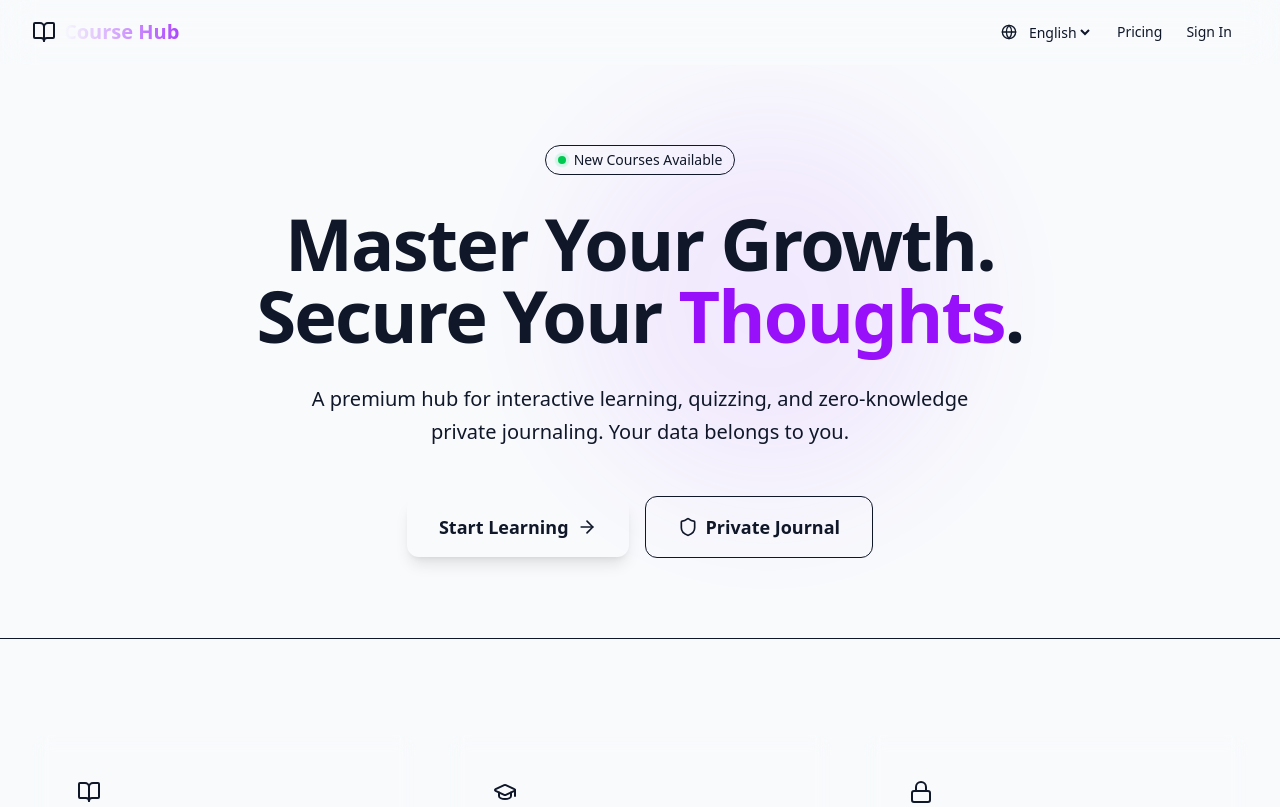
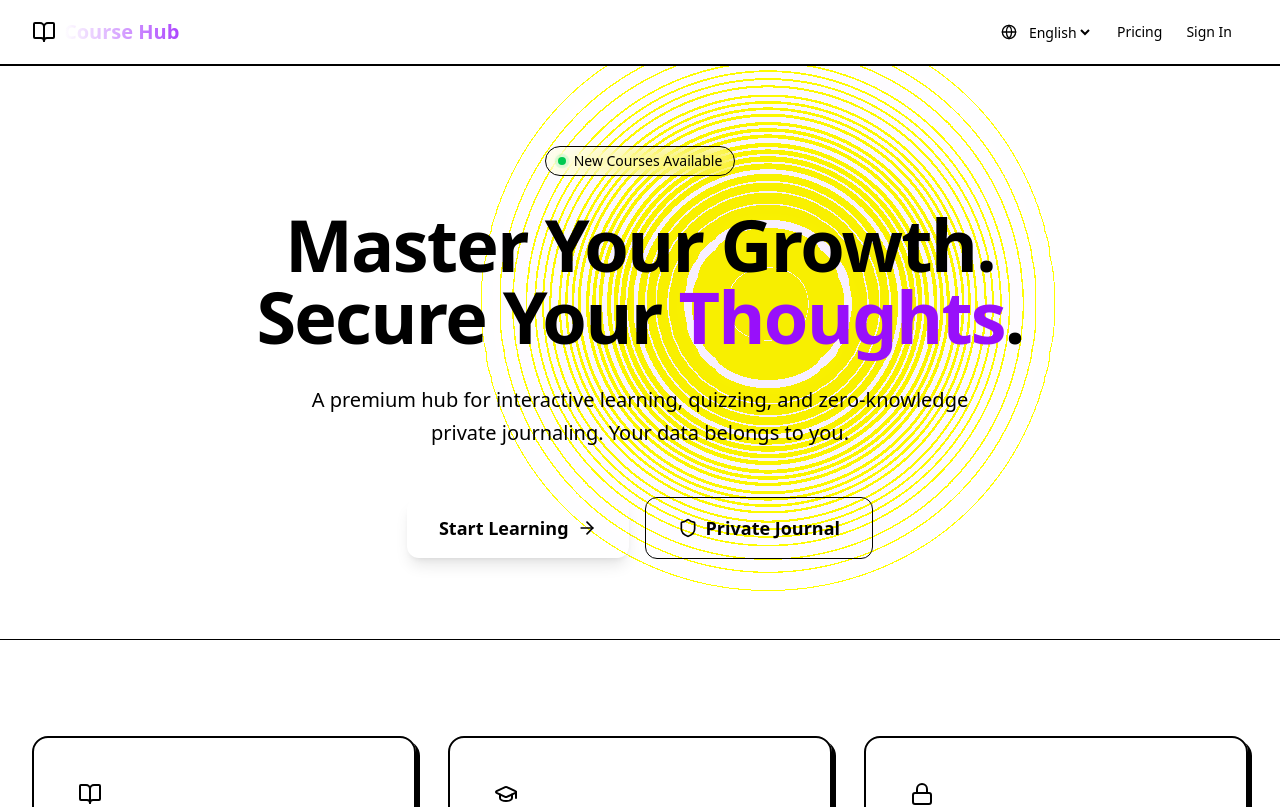
Before and after one commit to stigmagne/kursportal, a Next.js app: page /en in a window 1280 px wide. Shown: the top 807 px of the page. Built offline with nearby package versions, Linux system fonts and the light colour scheme; no server answers.

Commit message:
feat: redesign site with Neo-brutalist aesthetic
- Update global theme variables for high contrast
- Set border-radius to 0px
- Restyle components (Button, Card, Input, Dialog, Badge, Progress)
- Add thick borders and hard shadows
- Update Navbar and Sidebars to match theme

```diff
--- a/src/app/globals.css
+++ b/src/app/globals.css
@@ -6,68 +6,68 @@
 }
 
 :root {
-  /* Premium Light Theme */
-  --background: 210 40% 98%;    /* Soft blue-white */
-  --foreground: 222 47% 11%;    /* Deep slate */
+  /* Neo-Brutalist Light Theme */
+  --background: 0 0% 100%;    /* Pure White */
+  --foreground: 0 0% 0%;      /* Pure Black */
 
   --card: 0 0% 100%;
-  --card-foreground: 222 47% 11%;
+  --card-foreground: 0 0% 0%;
 
   --popover: 0 0% 100%;
-  --popover-foreground: 222 47% 11%;
+  --popover-foreground: 0 0% 0%;
 
-  --primary: 221 83% 53%;       /* Vibrant Blue */
-  --primary-foreground: 210 40% 98%;
+  --primary: 260 100% 60%;    /* Vibrant Purple */
+  --primary-foreground: 0 0% 100%;
 
-  --secondary: 210 40% 96.1%;
-  --secondary-foreground: 222 47% 11%;
+  --secondary: 47 100% 50%;   /* Vibrant Yellow */
+  --secondary-foreground: 0 0% 0%;
 
-  --muted: 210 40% 96.1%;
-  --muted-foreground: 215.4 16.3% 46.9%;
+  --muted: 0 0% 96%;
+  --muted-foreground: 0 0% 40%;
 
-  --accent: 210 40% 96.1%;
-  --accent-foreground: 222 47% 11%;
+  --accent: 180 100% 50%;     /* Vibrant Cyan */
+  --accent-foreground: 0 0% 0%;
 
-  --destructive: 0 84.2% 60.2%;
-  --destructive-foreground: 210 40% 98%;
+  --destructive: 0 100% 50%;  /* Pure Red */
+  --destructive-foreground: 0 0% 100%;
 
-  --border: 214.3 31.8% 91.4%;
-  --input: 214.3 31.8% 91.4%;
-  --ring: 221 83% 53%;
+  --border: 0 0% 0%;          /* Pure Black Border */
+  --input: 0 0% 0%;
+  --ring: 0 0% 0%;
 
-  --radius: 0.75rem;
+  --radius: 0rem;             /* Sharp corners */
 }
 
 @media (prefers-color-scheme: dark) {
   :root {
-    /* Premium Dark Theme */
-    --background: 224 71% 4%;     /* Very deep blue-black */
-    --foreground: 213 31% 91%;    /* Soft white */
+    /* Neo-Brutalist Dark Theme (Inverted) */
+    --background: 0 0% 5%;      /* Near Black */
+    --foreground: 0 0% 100%;    /* Pure White */
 
-    --card: 224 71% 4%;
-    --card-foreground: 213 31% 91%;
+    --card: 0 0% 5%;
+    --card-foreground: 0 0% 100%;
 
-    --popover: 224 71% 4%;
-    --popover-foreground: 213 31% 91%;
+    --popover: 0 0% 5%;
+    --popover-foreground: 0 0% 100%;
 
-    --primary: 217 91% 60%;       /* Lighter Blue for dark mode */
-    --primary-foreground: 222 47% 11%;
+    --primary: 260 100% 70%;    /* Lighter Purple */
+    --primary-foreground: 0 0% 0%;
 
-    --secondary: 217 19% 27%;
-    --secondary-foreground: 210 40% 98%;
+    --secondary: 47 100% 50%;   /* Vibrant Yellow */
+    --secondary-foreground: 0 0% 0%;
 
-    --muted: 217 19% 27%;
-    --muted-foreground: 215 20.2% 65.1%;
+    --muted: 0 0% 20%;
+    --muted-foreground: 0 0% 70%;
 
-    --accent: 217 19% 27%;
-    --accent-foreground: 210 40% 98%;
+    --accent: 180 100% 50%;     /* Vibrant Cyan */
+    --accent-foreground: 0 0% 0%;
 
-    --destructive: 0 62.8% 30.6%;
-    --destructive-foreground: 210 40% 98%;
+    --destructive: 0 100% 60%;
+    --destructive-foreground: 0 0% 0%;
 
-    --border: 217 19% 27%;
-    --input: 217 19% 27%;
-    --ring: 224 76% 48%;
+    --border: 0 0% 100%;        /* White Border in Dark Mode */
+    --input: 0 0% 100%;
+    --ring: 0 0% 100%;
   }
 }
 
@@ -81,12 +81,30 @@ body {
 
 /* Utilities */
 .glass {
-  background: rgba(255, 255, 255, 0.05);
-  backdrop-filter: blur(10px);
-  border: 1px solid rgba(255, 255, 255, 0.1);
+  background: rgba(255, 255, 255, 0.9);
+  border: 2px solid hsl(var(--border));
+  box-shadow: 4px 4px 0px 0px hsl(var(--foreground));
 }
 
 .dark .glass {
-  background: rgba(0, 0, 0, 0.2);
-  border: 1px solid rgba(255, 255, 255, 0.05);
+  background: rgba(0, 0, 0, 0.9);
+  border: 2px solid hsl(var(--border));
+  box-shadow: 4px 4px 0px 0px hsl(var(--foreground));
 }
+
+/* Neo-Brutalist Shadow Utility */
+.shadow-neo {
+  box-shadow: 4px 4px 0px 0px hsl(var(--border));
+}
+
+.shadow-neo-sm {
+  box-shadow: 2px 2px 0px 0px hsl(var(--border));
+}
+
+.shadow-neo-lg {
+  box-shadow: 6px 6px 0px 0px hsl(var(--border));
+}
+
+.border-neo {
+  border: 2px solid hsl(var(--border));
+}
--- a/src/components/Navbar.tsx
+++ b/src/components/Navbar.tsx
@@ -59,7 +59,7 @@ export default function Navbar() {
     const isAdmin = profile?.role === 'admin';
 
     return (
-        <nav className="sticky top-0 z-50 bg-background/80 backdrop-blur-lg border-b border-white/10">
+        <nav className="sticky top-0 z-50 bg-background border-b-2 border-black dark:border-white">
             <div className="max-w-7xl mx-auto px-4 sm:px-6 lg:px-8">
                 <div className="flex items-center justify-between h-16">
                     {/* Logo */}
--- a/src/components/admin/AdminSidebar.tsx
+++ b/src/components/admin/AdminSidebar.tsx
@@ -44,8 +44,8 @@ export default function AdminSidebar() {
     };
 
     return (
-        <div className="flex flex-col w-64 border-r bg-card h-screen sticky top-0">
-            <div className="p-6 border-b">
+        <div className="flex flex-col w-64 border-r-2 border-black bg-card h-screen sticky top-0 dark:border-white">
+            <div className="p-6 border-b-2 border-black dark:border-white">
                 <div className="flex items-center gap-2 font-bold text-xl text-primary">
                     <Shield className="w-6 h-6" />
                     <span>{t('panel_title')}</span>
--- a/src/components/student/CourseSidebar.tsx
+++ b/src/components/student/CourseSidebar.tsx
@@ -41,9 +41,9 @@ export default function CourseSidebar({ course, currentLessonId, completedLesson
     const progress = totalLessons > 0 ? Math.round((completedCount / totalLessons) * 100) : 0;
 
     return (
-        <div className="w-80 bg-muted/30 border-r border-border flex flex-col h-screen sticky top-0">
+        <div className="w-80 bg-background border-r-2 border-black flex flex-col h-screen sticky top-0 dark:border-white">
             {/* Header */}
-            <div className="p-6 border-b border-border">
+            <div className="p-6 border-b-2 border-black dark:border-white">
                 <Link href={`/courses/${course.id}`} className="text-sm text-primary hover:underline mb-2 block">
                     ← Back to Course
                 </Link>
--- a/src/components/ui/badge.tsx
+++ b/src/components/ui/badge.tsx
@@ -3,7 +3,7 @@ import { cva, type VariantProps } from "class-variance-authority"
 import { cn } from "@/lib/utils"
 
 const badgeVariants = cva(
-    "inline-flex items-center rounded-full border px-2.5 py-0.5 text-xs font-semibold transition-colors focus:outline-none focus:ring-2 focus:ring-ring focus:ring-offset-2",
+    "inline-flex items-center border-2 border-black px-2.5 py-0.5 text-xs font-bold transition-colors focus:outline-none focus:ring-2 focus:ring-ring focus:ring-offset-2 dark:border-white",
     {
         variants: {
             variant: {
--- a/src/components/ui/card.tsx
+++ b/src/components/ui/card.tsx
@@ -8,7 +8,7 @@ const Card = React.forwardRef<
     <div
         ref={ref}
         className={cn(
-            "rounded-lg border bg-card text-card-foreground shadow-sm",
+            "border-2 border-black bg-card text-card-foreground shadow-[4px_4px_0px_0px_rgba(0,0,0,1)] dark:shadow-[4px_4px_0px_0px_rgba(255,255,255,1)] dark:border-white",
             className
         )}
         {...props}
--- a/src/components/ui/dialog.tsx
+++ b/src/components/ui/dialog.tsx
@@ -38,13 +38,13 @@ const DialogContent = React.forwardRef<
         <DialogPrimitive.Content
             ref={ref}
             className={cn(
-                "fixed left-[50%] top-[50%] z-50 grid w-full max-w-lg translate-x-[-50%] translate-y-[-50%] gap-4 border bg-background p-6 shadow-lg duration-200 data-[state=open]:animate-in data-[state=closed]:animate-out data-[state=closed]:fade-out-0 data-[state=open]:fade-in-0 data-[state=closed]:zoom-out-95 data-[state=open]:zoom-in-95 data-[state=closed]:slide-out-to-left-1/2 data-[state=closed]:slide-out-to-top-[48%] data-[state=open]:slide-in-from-left-1/2 data-[state=open]:slide-in-from-top-[48%] sm:rounded-lg",
+                "fixed left-[50%] top-[50%] z-50 grid w-full max-w-lg translate-x-[-50%] translate-y-[-50%] gap-4 border-2 border-black bg-background p-6 shadow-[8px_8px_0px_0px_rgba(0,0,0,1)] duration-200 data-[state=open]:animate-in data-[state=closed]:animate-out data-[state=closed]:fade-out-0 data-[state=open]:fade-in-0 data-[state=closed]:zoom-out-95 data-[state=open]:zoom-in-95 data-[state=closed]:slide-out-to-left-1/2 data-[state=closed]:slide-out-to-top-[48%] data-[state=open]:slide-in-from-left-1/2 data-[state=open]:slide-in-from-top-[48%] dark:shadow-[8px_8px_0px_0px_rgba(255,255,255,1)] dark:border-white",
                 className
             )}
             {...props}
         >
             {children}
-            <DialogPrimitive.Close className="absolute right-4 top-4 rounded-sm opacity-70 ring-offset-background transition-opacity hover:opacity-100 focus:outline-none focus:ring-2 focus:ring-ring focus:ring-offset-2 disabled:pointer-events-none data-[state=open]:bg-accent data-[state=open]:text-muted-foreground">
+            <DialogPrimitive.Close className="absolute right-4 top-4 opacity-70 ring-offset-background transition-opacity hover:opacity-100 focus:outline-none focus:ring-2 focus:ring-ring focus:ring-offset-2 disabled:pointer-events-none data-[state=open]:bg-accent data-[state=open]:text-muted-foreground">
                 <X className="h-4 w-4" />
                 <span className="sr-only">Close</span>
             </DialogPrimitive.Close>
--- a/src/components/ui/progress.tsx
+++ b/src/components/ui/progress.tsx
@@ -10,13 +10,13 @@ const Progress = React.forwardRef<
     <ProgressPrimitive.Root
         ref={ref}
         className={cn(
-            "relative h-4 w-full overflow-hidden rounded-full bg-secondary",
+            "relative h-4 w-full overflow-hidden border-2 border-black bg-secondary dark:border-white",
             className
         )}
         {...props}
     >
         <ProgressPrimitive.Indicator
-            className="h-full w-full flex-1 bg-primary transition-all"
+            className="h-full w-full flex-1 bg-primary transition-all border-r-2 border-black dark:border-white"
             style={{ transform: `translateX(-${100 - (value || 0)}%)` }}
         />
     </ProgressPrimitive.Root>
--- a/src/components/ui/textarea.tsx
+++ b/src/components/ui/textarea.tsx
@@ -10,7 +10,7 @@ const Textarea = React.forwardRef<HTMLTextAreaElement, TextareaProps>(
         return (
             <textarea
                 className={cn(
-                    "flex min-h-[80px] w-full rounded-md border border-input bg-background px-3 py-2 text-sm ring-offset-background placeholder:text-muted-foreground focus-visible:outline-none focus-visible:ring-2 focus-visible:ring-ring focus-visible:ring-offset-2 disabled:cursor-not-allowed disabled:opacity-50",
+                    "flex min-h-[80px] w-full border-2 border-black bg-background px-3 py-2 text-sm ring-offset-background placeholder:text-muted-foreground focus-visible:outline-none focus-visible:ring-2 focus-visible:ring-ring focus-visible:ring-offset-2 disabled:cursor-not-allowed disabled:opacity-50 dark:border-white",
                     className
                 )}
                 ref={ref}
```
Also changed, not shown: src/components/ui/button.tsx (+6 -6 lines).
